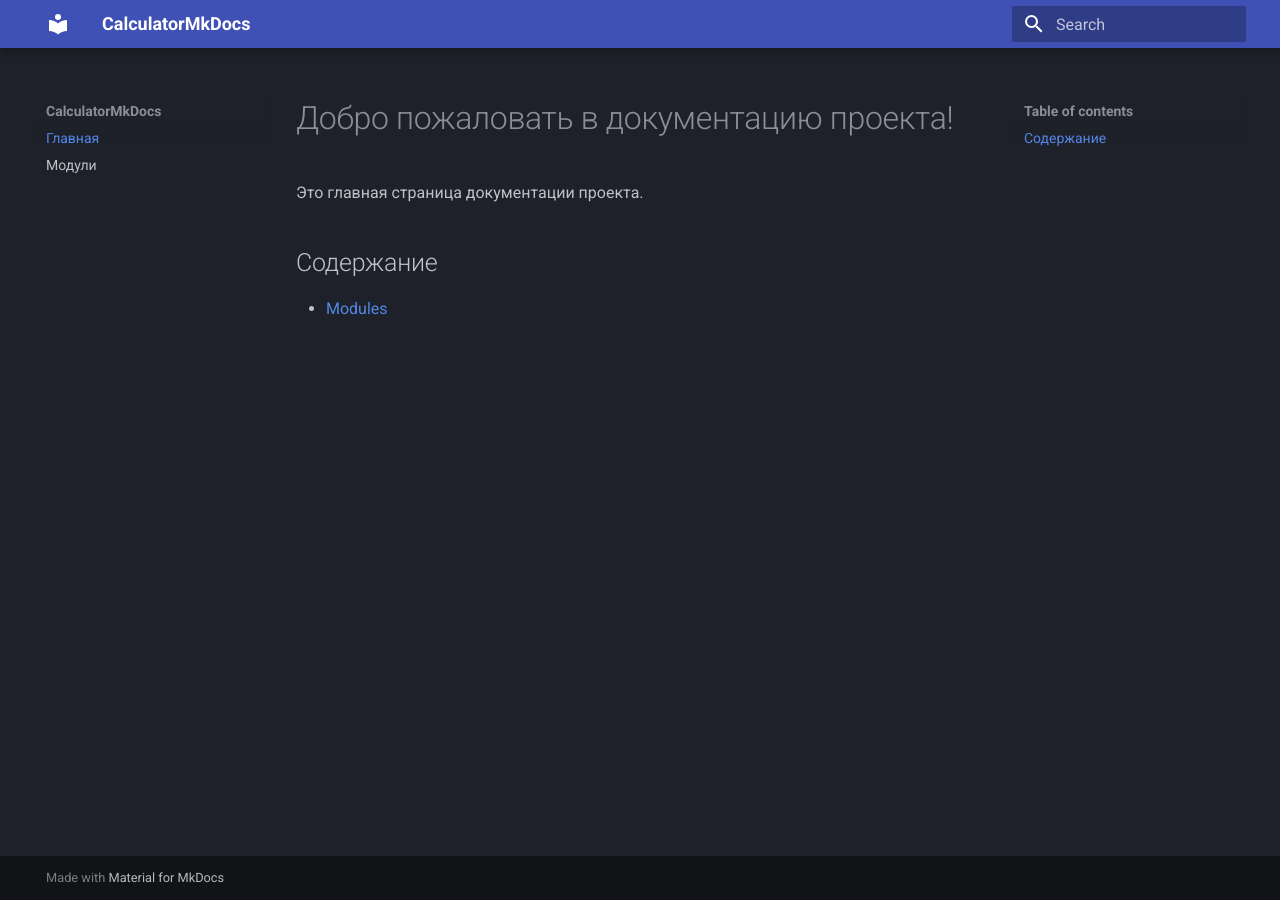
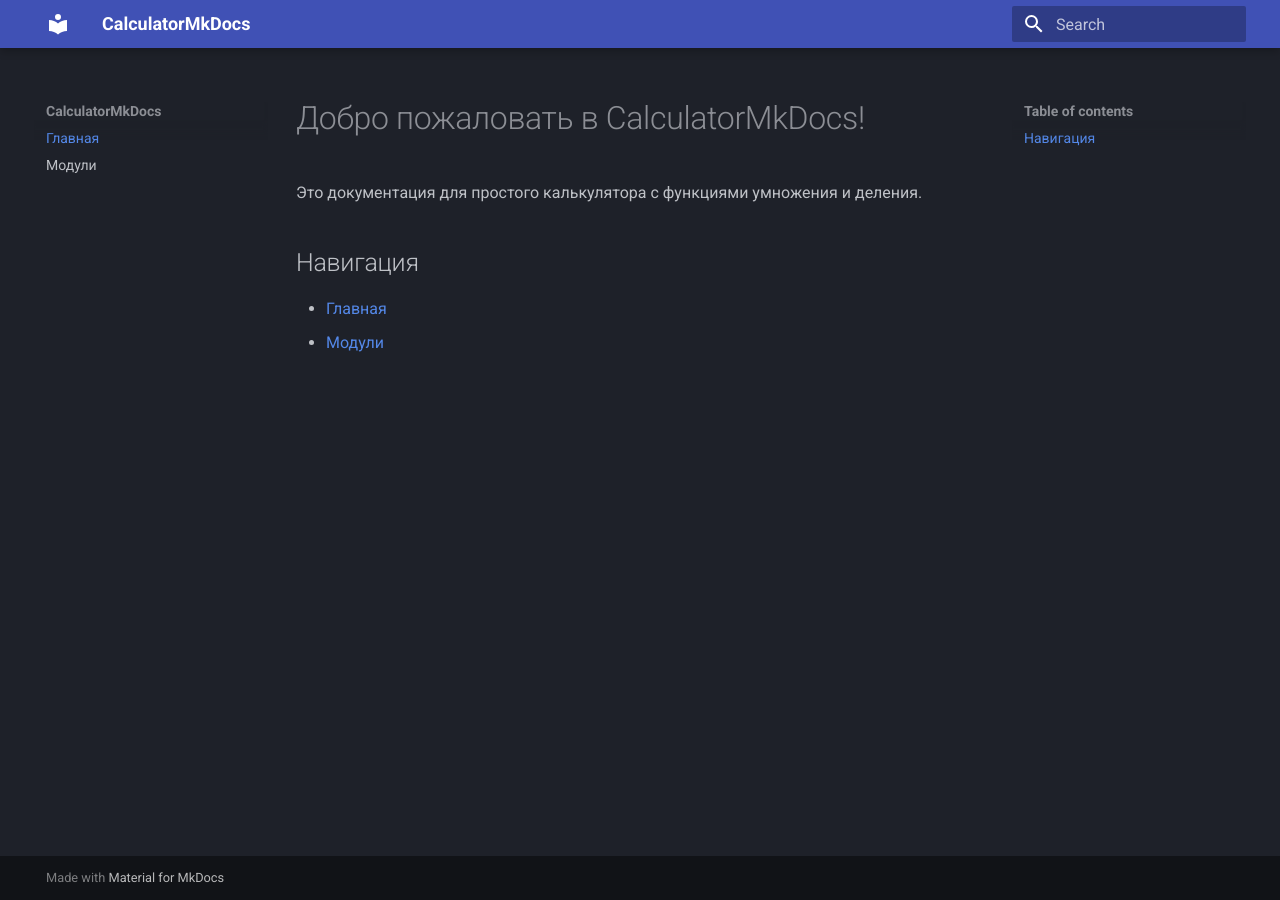
Before and after one commit to Endermanik13/dz, an MkDocs documentation site: the page built from docs/index.md, in a window 1280 px wide. Built offline with MkDocs 1.6.1 and Material for MkDocs 9.7.7, drawn with Linux system fonts in a browser that asks for light colours.

Commit message:
Update index.md

```diff
--- a/docs/index.md
+++ b/docs/index.md
@@ -1,6 +1,8 @@
-# Добро пожаловать в документацию проекта!
+# Добро пожаловать в CalculatorMkDocs!
 
-Это главная страница документации проекта.
+Это документация для простого калькулятора с функциями умножения и деления.
 
-## Содержание
-- [Modules](modules.md)
+## Навигация
+
+- [Главная](index.md)
+- [Модули](modules.md)
```
